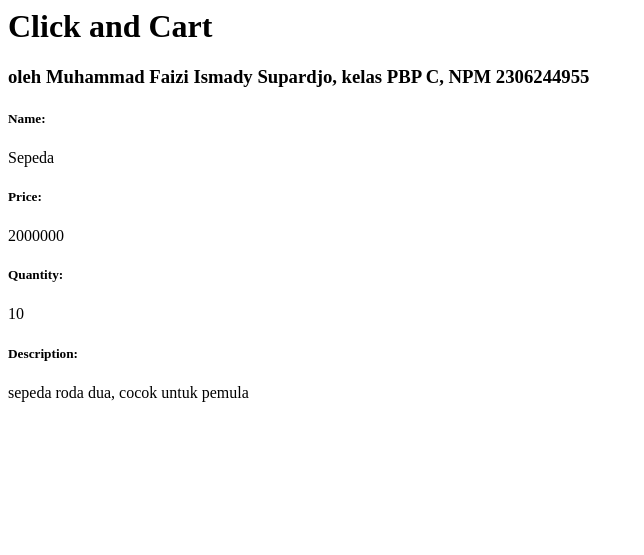
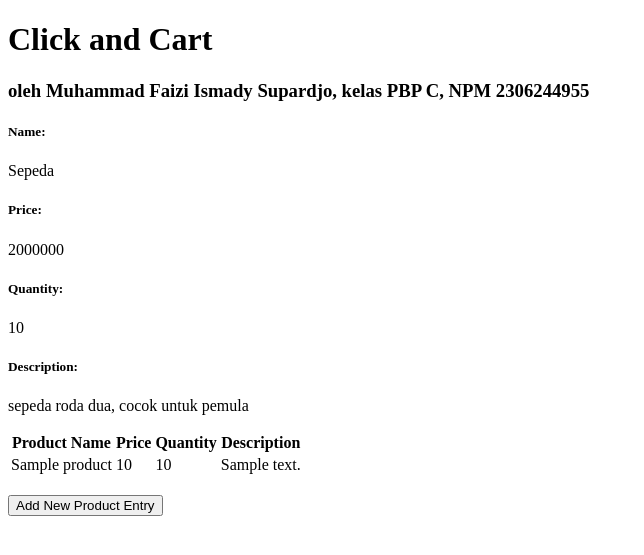
Before and after one commit to FaiziIsmady/click-and-cart, a Django app: page / in a window 1280 px wide. Shown: the top 555 px of the page, without its empty margins (0-644 px from the left). Run offline with Django 5.2, Linux system fonts and the light colour scheme; tables that the repository leaves empty hold one stand-in row (values such as "Sample post").

Commit message:
Menambahkan file tugas 3 PBP pada repository github click-anc-cart

```diff
--- a/click_and_cart/settings.py
+++ b/click_and_cart/settings.py
@@ -55,7 +55,7 @@ ROOT_URLCONF = 'click_and_cart.urls'
 TEMPLATES = [
     {
         'BACKEND': 'django.template.backends.django.DjangoTemplates',
-        'DIRS': [],
+        'DIRS': [BASE_DIR / 'templates'], # Tambahkan konten baris ini,
         'APP_DIRS': True,
         'OPTIONS': {
             'context_processors': [
--- a/main/models.py
+++ b/main/models.py
@@ -1,6 +1,8 @@
+import uuid  # tambahkan baris ini di paling atas
 from django.db import models
 
 class Product(models.Model):
+    id = models.UUIDField(primary_key=True, default=uuid.uuid4, editable=False)  # tambahkan baris ini
     name = models.CharField(max_length=255)
     price = models.IntegerField()
     description = models.TextField()
--- a/main/templates/main.html
+++ b/main/templates/main.html
@@ -1,3 +1,5 @@
+{% extends 'base.html' %}
+{% block content %}
 <h1>Click and Cart</h1>
 <h3>oleh Muhammad Faizi Ismady Supardjo, kelas PBP C, NPM 2306244955</h3>
 
@@ -9,3 +11,32 @@
 <p>{{ quantity }}<p>
 <h5>Description: </h5>
 <p>{{ description }}<p>
+
+{% if not product_entries %}
+<p>Belum ada data product pada Click and Cart.</p>
+{% else %}
+<table>
+  <tr>
+    <th>Product Name</th>
+    <th>Price</th>
+    <th>Quantity</th>
+    <th>Description</th>
+  </tr>
+
+  {% for product_entry in product_entries %}
+  <tr>
+    <td>{{product_entry.name}}</td>
+    <td>{{product_entry.price}}</td>
+    <td>{{product_entry.quantity}}</td>
+    <td>{{product_entry.description}}</td>
+  </tr>
+  {% endfor %}
+</table>
+{% endif %}
+
+<br />
+
+<a href="{% url 'main:create_product_entry' %}">
+  <button>Add New Product Entry</button>
+</a>
+{% endblock content %}
--- a/main/urls.py
+++ b/main/urls.py
@@ -1,8 +1,13 @@
 from django.urls import path
-from main.views import show_main
+from main.views import show_main, create_product_entry, show_xml, show_json, show_xml_by_id, show_json_by_id
 
 app_name = 'main'
 
 urlpatterns = [
     path('', show_main, name='show_main'),
+    path('create-product-entry', create_product_entry, name='create_product_entry'),
+    path('xml/', show_xml, name='show_xml'),
+    path('json/', show_json, name='show_json'),
+    path('xml/<str:id>/', show_xml_by_id, name='show_xml_by_id'),
+    path('json/<str:id>/', show_json_by_id, name='show_json_by_id'),
 ]
--- a/main/views.py
+++ b/main/views.py
@@ -1,12 +1,46 @@
+from django.http import HttpResponse
+from django.core import serializers
+from django.shortcuts import render, redirect   # Tambahkan import redirect di baris ini
+from main.forms import ProductEntryForm
+from main.models import Product
 from django.shortcuts import render
 
 # Create your views here.
 def show_main(request):
+    product_entries = Product.objects.all()
+
     context = {
         'name': 'Sepeda',
         'price' : '2000000',
         'quantity' : '10',
-        'description': 'sepeda roda dua, cocok untuk pemula'
+        'description': 'sepeda roda dua, cocok untuk pemula',
+        'product_entries' : product_entries
     }
 
     return render(request, "main.html", context)
+
+def create_product_entry(request):
+    form = ProductEntryForm(request.POST or None)
+
+    if form.is_valid() and request.method == "POST":
+        form.save()
+        return redirect('main:show_main')
+
+    context = {'form': form}
+    return render(request, "create_product_entry.html", context)
+
+def show_xml(request):
+    data = Product.objects.all()
+    return HttpResponse(serializers.serialize("xml", data), content_type="application/xml")
+
+def show_json(request):
+    data = Product.objects.all()
+    return HttpResponse(serializers.serialize("json", data), content_type="application/json")
+
+def show_xml_by_id(request, id):
+    data = Product.objects.filter(pk=id)
+    return HttpResponse(serializers.serialize("xml", data), content_type="application/xml")
+
+def show_json_by_id(request, id):
+    data = Product.objects.filter(pk=id)
+    return HttpResponse(serializers.serialize("json", data), content_type="application/json")
--- /dev/null
+++ b/templates/base.html
@@ -0,0 +1,13 @@
+{% load static %}
+<!DOCTYPE html>
+<html lang="en">
+  <head>
+    <meta charset="UTF-8" />
+    <meta name="viewport" content="width=device-width, initial-scale=1.0" />
+    {% block meta %} {% endblock meta %}
+  </head>
+
+  <body>
+    {% block content %} {% endblock content %}
+  </body>
+</html>
```
Also changed, not shown: main/forms.py (added, +7 -0 lines), main/templates/create_product_entry.html (added, +18 -0 lines), main/migrations/0003_alter_product_id.py (added).
